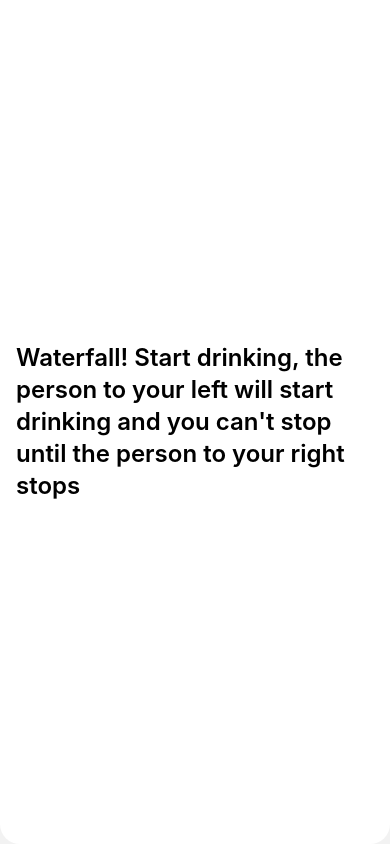
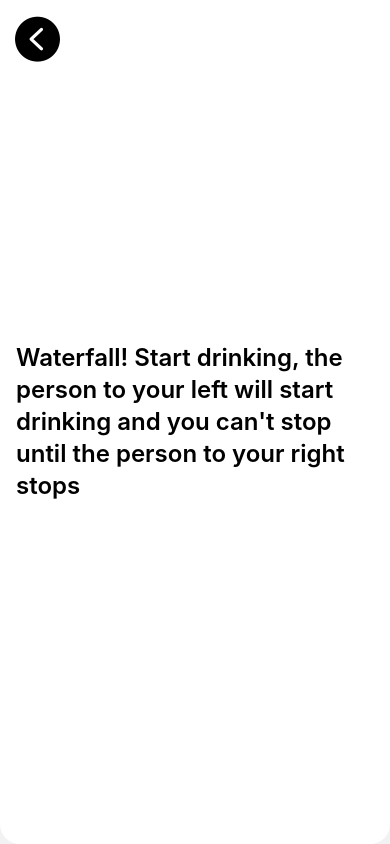
Before and after one commit to malikrahey/DrinkUp, a React Native app: screen /Game in a window 390 px wide. Built offline with nearby package versions, Linux system fonts and the light colour scheme.

Commit message:
added Back Button to "Around the Room" Screen

```diff
--- a/screens/GameScreen.js
+++ b/screens/GameScreen.js
@@ -5,6 +5,7 @@ import { SafeAreaView } from 'react-native';
 import styles from '../styles';
 import { TouchableOpacity } from 'react-native';
 import * as ScreenOrientation from 'expo-screen-orientation';
+import { AntDesign } from '@expo/vector-icons';
 
 
 const randomizeIndexList = (maxIndex) => {
@@ -57,6 +58,12 @@ const GameScreen = ({navigation}) => {
     setCurrentPrompt(prompts[nextIndex])
   }
 
+  const handleBack = () => {
+    ScreenOrientation.unlockAsync(ScreenOrientation.OrientationLock.PORTRAIT);
+    navigation.navigate("Home")
+    return;
+  }
+
   switch (currentPrompt?.type) {
     case "game":
       bgColor = 'bg-green-400';
@@ -79,6 +86,7 @@ const GameScreen = ({navigation}) => {
        </>
       ) : (
       <TouchableOpacity onPress={handleNext} className={`${bgColor} flex items-center h-full justify-center`} style={styles.card}>
+        <AntDesign onPress={handleBack} style={styles.backB} name="leftcircle" size={45} color="black" />
         <TouchableOpacity onPress={handleNext}>
           {currentPrompt?.type !== 'general' ? (
            <Text className='text-4xl font-bold text-center'>{currentPrompt?.title}</Text>
--- a/styles.js
+++ b/styles.js
@@ -14,6 +14,15 @@ const styles = StyleSheet.create({
   card: {
     borderBottomLeftRadius: 20,
     borderBottomRightRadius: 20,
+  },
+
+  backB: {
+    position: 'absolute',
+    left:     0,
+    top:      0,
+    padding: 15.,
+    zIndex: 3, // works on ios
+    elevation: 3, // works on android
   }
 });
 
```
